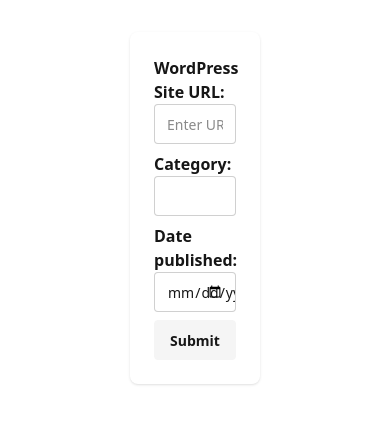
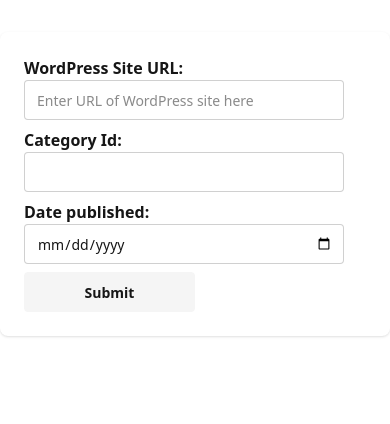
Before and after one commit to Jppat/grab-wp-post, a React (Vite) app: page / in a window 390 px wide. Shown: the top 424 px of the page. Built offline with nearby package versions, Linux system fonts and the light colour scheme.

Commit message:
add width sizing changes to make app more responsive

```diff
--- a/src/App.jsx
+++ b/src/App.jsx
@@ -1,4 +1,4 @@
-import { useState, useEffect, useRef } from 'react';
+import { useState } from 'react';
 
 import createAxiosInstance from './axiosInstance';
 import Message from './Message';
@@ -43,12 +43,12 @@
 
   return (
     <>
-    <main className="w-screen" >
+    <main className="flex flex-col justify-center items-center max-w-screen" >
       <Form onSubmit={handleSubmit}
             setUrl={setUrl}
             setCategory={setCategory}
             setDate={setDate} />
-      <section className={"posts"} >
+      <section className="flex justify-center" >
         {isLoading && <p className="text-center text-lg font-bold text-gray-600 mx-auto">Loading...</p>}
         {message && <Message message={message} />}
         <Posts posts={posts}/>
--- a/src/Button.jsx
+++ b/src/Button.jsx
@@ -1,7 +1,7 @@
 function Button ({onClick, btnText, type="button"}) {
     return (
         <button
-            className="btn"
+            className="btn max-w-3/6"
             onClick={onClick}
             type={type}>
             {btnText}
--- a/src/Form.jsx
+++ b/src/Form.jsx
@@ -1,22 +1,10 @@
-import { useState, useEffect} from 'react';
 import Button from './Button';
-
-function useDebounce(value, delay = 300) {
-  const [debounced, setDebounced] = useState(value);
-
-  useEffect(() => {
-    const handler = setTimeout(() => setDebounced(value), delay);
-    return () => clearTimeout(handler);
-  }, [value, delay]);
-
-  return debounced;
-}
 
 function Form(props){
   return(
     <>
       <form
-        className="flex flex-col justify-self-center gap-2 mt-8 mb-8 w-4/12 p-6 rounded-lg shadow-sm"
+        className="flex flex-col justify-self-center gap-2 mt-8 mb-8 max-w-fit p-6 rounded-lg shadow-sm"
         onSubmit={props.onSubmit}>
         <div>
           <label htmlFor="url"><strong>WordPress Site URL: </strong></label>
@@ -30,7 +18,7 @@
         </div>
 
         <div>
-          <label htmlFor="category"><strong>Category: </strong></label>
+          <label htmlFor="category"><strong>Category Id: </strong></label>
           <input className="input" type="text" id= "category" name="category" value={props.category} onChange={e => props.setCategory(e.target.value)}/>
         </div>
 
--- a/src/Posts.jsx
+++ b/src/Posts.jsx
@@ -48,13 +48,13 @@
     }
 
   return(
-    <li className={`card card-border w-3/12 shadow-sm ${isTextCopied ? "bg-primary" : null}`} >
-      <div className="card-body grow-0">
+    <li className={`card card-border shadow-sm ${isTextCopied ? "bg-primary" : null}`} >
+      <div className="card-body">
         <h3 className='card-title'>{decode(post.title)}</h3>
         <Markdown>{decode(displayedContent)}</Markdown>
         <div className="card-actions justify-start items-center">
           <Button btnText={"Copy"} onClick={() => copyText()} />
-          {showCopyMessage ? <span className="text-xs ml-2 text-accent-content font-bold inline-flex items-center">{showCopyMessage}</span>:null}
+          {showCopyMessage ? <span className="text-xs mx-2 text-accent-content font-bold inline-flex items-center">{showCopyMessage}</span>:null}
           <Button btnText={"Show More"} onClick={handleShowMore} />
         </div>
       </div>
@@ -77,7 +77,7 @@
     <>
       {(posts.length > 0) &&
       // <ul className = "flex flex-row justify-center flex-wrap gap-5 list-none w-full ps-0">
-      <ul className = "flex flex-row justify-center flex-wrap gap-5 list-none w-full ps-0 p-3">
+      <ul className = "flex flex-col gap-5 min-w-[300px] max-w-2/5">
         {filtered_post.map(post => (
           <Post key={post.id} post={post} />
         ))}
```
